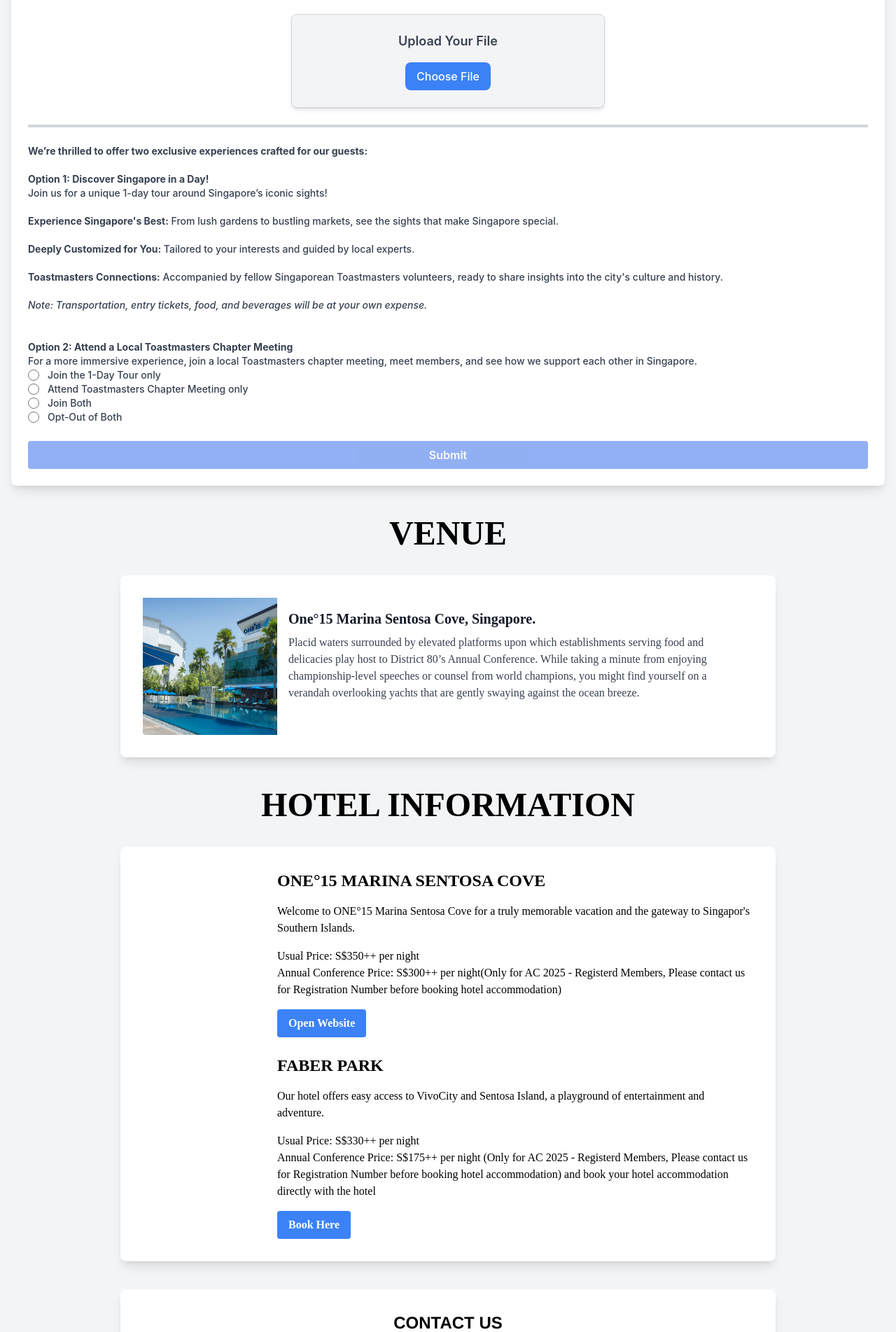
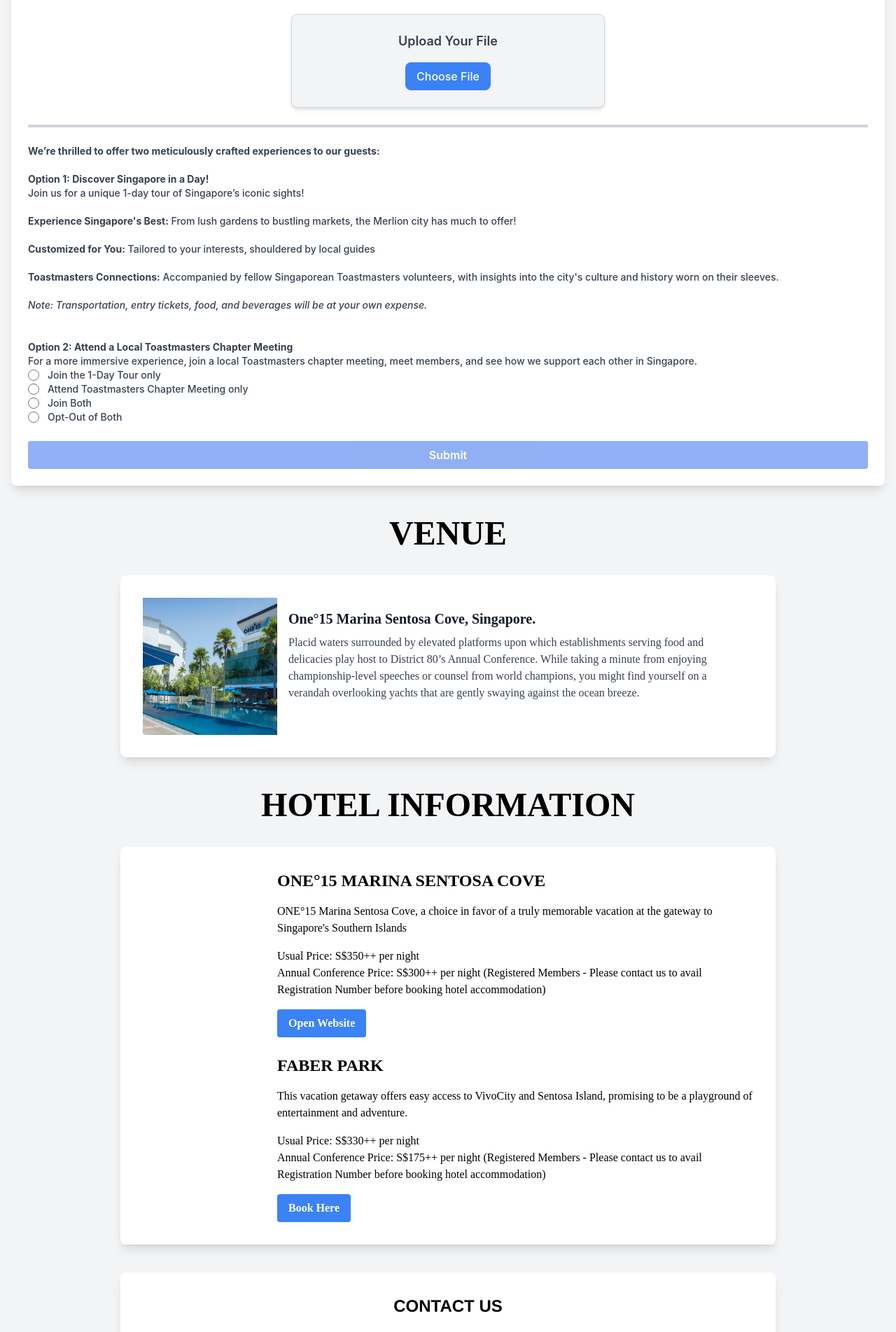
Before and after one commit to maksha19/ac-landing-page, a React (Create React App) app: page / in a window 1280 px wide. Shown: the part 4644-6547 px from the top of the page at 70% size. Built offline with nearby package versions, Linux system fonts and the light colour scheme; a web font is replaced by a local one.

Commit message:
update content

```diff
--- a/src/components/Form.tsx
+++ b/src/components/Form.tsx
@@ -178,13 +178,13 @@
 
                             <b>Fee Information:</b><br /><br />
 
-                            <b>Group Fee:  S$288 per person</b> (regular price: S$520 per person)Offer valid until 30 November 2024,  or until sold out. <span className="text-red-600">*</span>
+                            <b>Group Fee: S$288 per person </b> (regular price: S$520 per person) Offer valid until 30 November 2024, or until sold out.<span className="text-red-600">*</span>
                         </label>
                         <input
                             type="text"
                             id="feeInfo"
                             name="feeInfo"
-                            placeholder="Your answer"
+                            placeholder="please input group fee under this category"
                             value={formValues.feeInfo}
                             onChange={handleChange}
                             required
@@ -245,7 +245,7 @@
                     <div className="flex flex-col">
                         <label htmlFor="paymentDetails" className="text-sm font-medium text-gray-700">
                             <b>To complete your registration, please enter the amount, make the payment, and upload the payment receipt.</b><br /><br />
-                            <b>Individual Fee: S$288 per person</b> (regular price: S$520 per person) Offer valid until 30 November 2024, or until sold out.<br /><br />
+                            <b>Individual Fee: S$288 per person </b> (regular price: S$520 per person) Offer valid until 30 November 2024, or until sold out.<br /><br />
                             <b>Important:</b> All fees are non-refundable. <br /><br />
                             By completing registration, you agree to our general indemnity policy,
                             absolving the organisers of liability for any damages or losses during the event.<br /><br />
@@ -275,12 +275,12 @@
                     <hr className="my-4 border-t-4 border-gray-300" />
                     <div className="flex flex-col">
                         <label htmlFor="discoverSingapore" className="text-sm font-medium text-gray-700">
-                            <b>We’re thrilled to offer two exclusive experiences crafted  for our guests:</b><br /><br />
+                            <b>We’re thrilled to offer two meticulously crafted experiences to our guests:</b><br /><br />
                             <b>Option 1: Discover Singapore in a Day!</b><br />
-                            Join us for a unique 1-day tour around Singapore’s iconic sights!<br /><br />
-                            <b>Experience Singapore's Best:</b> From lush gardens to bustling markets, see the sights that make Singapore special.<br /><br />
-                            <b>Deeply Customized for You:</b> Tailored to your interests and guided by local experts.<br /><br />
-                            <b>Toastmasters Connections:</b> Accompanied by fellow Singaporean Toastmasters volunteers, ready to share insights into the city's culture and history.<br /><br />
+                            Join us for a unique 1-day tour of Singapore’s iconic sights!<br /><br />
+                            <b>Experience Singapore's Best:</b> From lush gardens to bustling markets, the Merlion city has much to offer!<br /><br />
+                            <b>Customized for You:</b> Tailored to your interests, shouldered by local guides<br /><br />
+                            <b>Toastmasters Connections:</b> Accompanied by fellow Singaporean Toastmasters volunteers, with insights into the city's culture and history worn on their sleeves.<br /><br />
                             <i>Note: Transportation, entry tickets, food, and beverages will be at your own expense.</i><br /><br /><br />
                             <b>Option 2: Attend a Local Toastmasters Chapter Meeting</b><br />
                             For a more immersive experience, join a local Toastmasters chapter meeting, meet members, and see how we support each other in Singapore.<br />
--- a/src/components/Hotel.tsx
+++ b/src/components/Hotel.tsx
@@ -8,18 +8,18 @@
             <div style={{ fontFamily: "Franklin" }} className="w-full md:w-3/4 mx-auto p-8 bg-white rounded-lg space-y-6 shadow-lg ">
                 <div className="lg:ml-48">
                     <h2 className="text-2xl flex  uppercase font-bold mb-4">ONE°15 Marina Sentosa Cove</h2>
-                    <p>Welcome to ONE°15 Marina Sentosa Cove for a truly memorable vacation and the gateway to Singapor's Southern Islands.</p>
+                    <p>ONE°15 Marina Sentosa Cove, a choice in favor of a truly memorable vacation at the gateway to Singapore's Southern Islands</p>
                     <p className="mt-4">Usual Price: S$350++ per night</p>
-                    <p>Annual Conference Price: S$300++ per night(Only for AC 2025 - Registerd Members, Please contact us for Registration Number before booking hotel accommodation)</p>
+                    <p>Annual Conference Price: S$300++ per night (Registered Members - Please contact us to avail Registration Number before booking hotel accommodation)</p>
                     <a href="https://one15marina.com/hotel/overview/" className="mt-4" target="_blank" rel="noopener noreferrer">
                         <button className="bg-blue-500 hover:bg-blue-700 text-white font-bold py-2 px-4 mt-4 rounded">Open Website</button>
                     </a>
                 </div>
                 <div className="lg:ml-48">
                     <h2 className="text-2xl flex  uppercase font-bold mb-4">Faber Park</h2>
-                    <p>Our hotel offers easy access to VivoCity and Sentosa Island, a playground of entertainment and adventure.</p>
+                    <p>This vacation getaway offers easy access to VivoCity and Sentosa Island, promising to be a playground of entertainment and adventure.</p>
                     <p className="mt-4">Usual Price: S$330++ per night</p>
-                    <p>Annual Conference Price: S$175++ per night (Only for AC 2025 - Registerd Members, Please contact us for Registration Number before booking hotel accommodation) and book your hotel accommodation directly with the hotel</p>
+                    <p>Annual Conference Price: S$175++ per night (Registered Members - Please contact us to avail Registration Number before booking hotel accommodation)</p>
                     <a href="https://forms.office.com/r/QeEiRCFAeF?origin=lprLink" target="_blank" rel="noopener noreferrer">
                         <button className="bg-blue-500 hover:bg-blue-700 text-white font-bold py-2 px-4 mt-4  rounded">Book Here</button>
                     </a>
```
